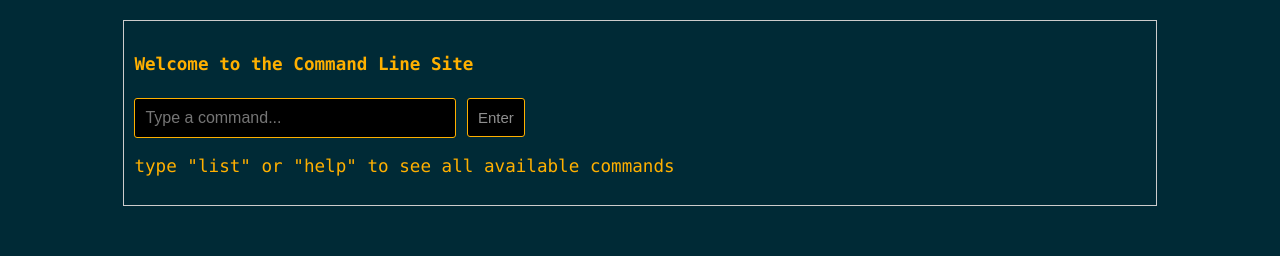
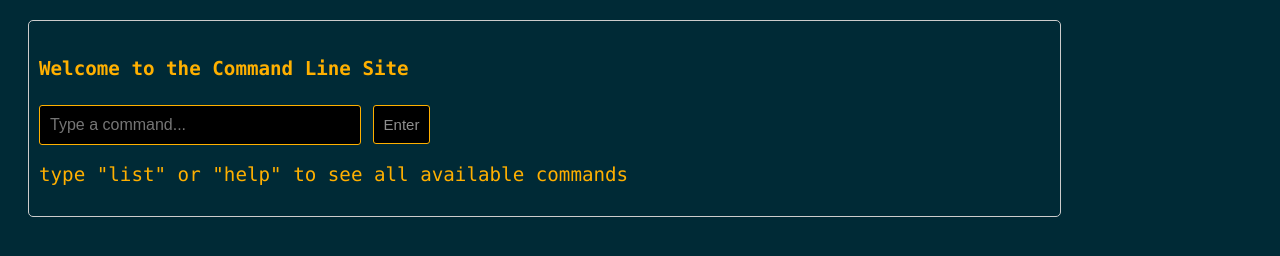
Before and after one commit to imparadu/command-line-pontator, a plain HTML site: page index.html in a window 1280 px wide. Drawn offline with Linux system fonts and the light colour scheme.

Commit message:
Update style.css

```diff
--- a/style.css
+++ b/style.css
@@ -25,11 +25,12 @@ button {
 
 #terminal {
   width: 80%;
-  margin: 20px auto;
+  margin: 20px 20px;
   border: 1px solid #ccc;
+  border-radius: 5px;
   padding: 10px;
   font-family: Consolas, "Courier New", monospace;
-  font-size: 1.1rem;
+  font-size: 1.2rem;
 }
 
 p {
@@ -39,8 +40,8 @@ p {
 
 .highlightedWords {
   font-weight: bold;
-  color: #9400d3;
-
+  color: #7701a9;
+  ;
 }
 ul {
     list-style: none;
```
